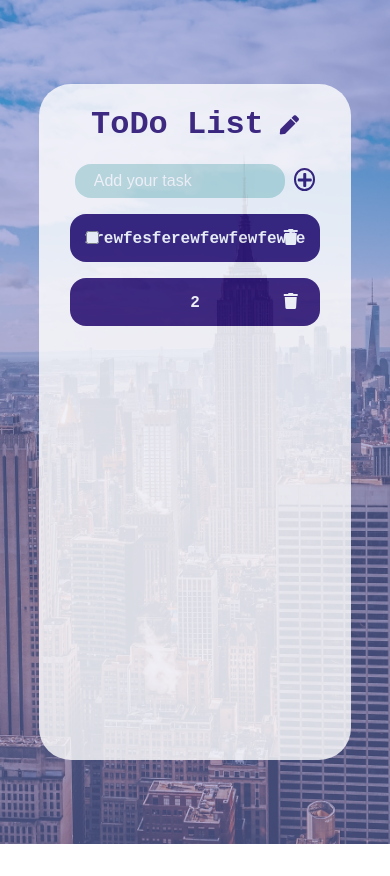
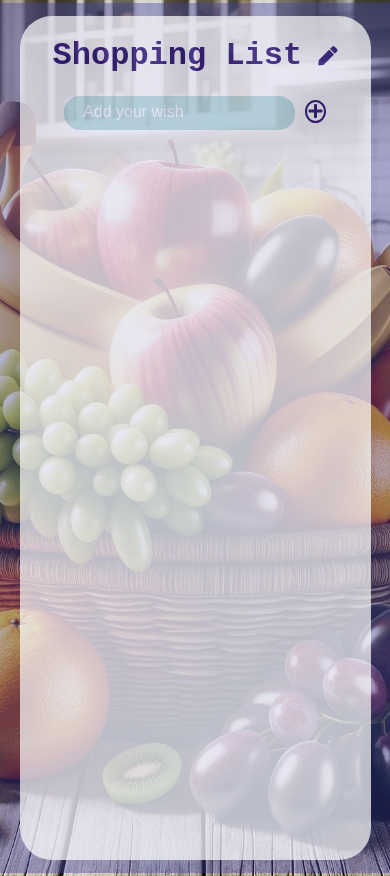
Before and after one commit to alex100588/todo-list-app, a plain HTML site: page index.html in a window 390 px wide. Before the commit the page ends 844 px from the top, so only its background shows below. Drawn offline with Linux system fonts and the light colour scheme.

Commit message:
terminat

```diff
--- a/index.html
+++ b/index.html
@@ -18,16 +18,16 @@
     <div class="container">
       <div class="content">
         <div class="to-do-text">
-          <h1 class="h1">ToDo List</h1>
+          <h1 class="h1">Shopping List</h1>
           <i class="fa fa-pen"></i>
         </div>
         <div class="to-do-input">
-          <input class="input-text" type="text" placeholder="Add your task" />
+          <input class="input-text" type="text" placeholder="Add your wish" />
 
           <i class="fas fa-plus icon plus-icon"></i>
         </div>
         <div class="paragraf-container">
-          <div class="position">
+          <!-- <div class="position ">
             <p class="paragraf-style">1rewfesferewfewfewfewfe</p>
             <i class="fas fa-trash icon icon2"></i>
             <input type="checkbox" class="check-item">
@@ -36,7 +36,7 @@
           <div class="position">
             <p class="paragraf-style">2</p>
             <i class="fas fa-trash icon icon2"></i>
-          </div>
+          </div> -->
         </div>
       </div>
     </div>
--- a/script.js
+++ b/script.js
@@ -1,9 +1,6 @@
 const input = document.querySelector(".input-text");
 const addIcon = document.querySelector(".plus-icon");
 const paragraphContainer = document.querySelector(".paragraf-container");
-const checkeItem = document.querySelector(".check-item");
-const content = document.querySelector(".to-do-text");
-const position = document.querySelector(".position");
 
 // Am incarcat container-ul cu ce avem deja salvat in local-storage sub key-ul 'data'
 window.addEventListener("load", () => {
@@ -11,7 +8,7 @@ window.addEventListener("load", () => {
   if (storedTodoItemsText) {
     paragraphContainer.innerHTML = storedTodoItemsText;
   }
-  attachDeleteListeners();
+  attachAllListeners();
 });
 
 // Actiunea de adaugare a unui 'todo item' pe event 'click'
@@ -52,20 +49,20 @@ const addTodoItem = (text) => {
   updateTodosToLocalStorage();
   // Adaugarea evenimentului de stergere
   attachDeleteListener(icon);
-  atachChecked(checkbox);
-
+  attachChecked(checkbox, div);
 };
 
 // Am adaugat click event pe toate 'icons' deja existente
-const attachDeleteListeners = () => {
+const attachAllListeners = () => {
   const icons = document.querySelectorAll(".icon2");
-  const allChecboxes = document.querySelectorAll(".check-item");
+  const allCheckboxes = document.querySelectorAll(".check-item");
+
   icons.forEach((icon) => {
     attachDeleteListener(icon);
   });
 
-  allChecboxes.forEach((checkbox) => {
-    atachChecked(checkbox);
+  allCheckboxes.forEach((checkbox) => {
+    attachChecked(checkbox);
   });
 };
 
@@ -78,14 +75,14 @@ const attachDeleteListener = (icon) => {
 };
 
 // Checkbox after its checked
-const atachChecked = (checkbox) => {
+const attachChecked = (checkbox) => {
   checkbox.addEventListener("click", (e) => {
+    const parentDiv = e.target.parentElement;
+    console.log(parentDiv);
 
-    console.log("checked", e.target);
-    console.log(position);
-
-    position.classList.add("checked");
-    console.log("after");
+    // Am facut toggle la clasa de 'checked' pe elementul parinte
+    parentDiv.classList.toggle("checked");
+    updateTodosToLocalStorage();
   });
 };
 
--- a/style.css
+++ b/style.css
@@ -1,10 +1,9 @@
 body {
-  background: url("img/empire-state-building-6675010_1920.jpg");
+  background: url("img/fruit-basket-8410566_1280.png");
   background-repeat: no-repeat;
   background-size: cover;
   background-position: center;
-  background-position: fixed
-  ;
+  background-position: fixed;
   margin: 0;
   padding: 0;
   box-sizing: border-box;
@@ -15,7 +14,6 @@ body {
   cursor: pointer;
 }
 
-
 .container {
   display: flex;
   justify-content: center;
@@ -24,20 +22,20 @@ body {
   min-height: 100vh;
   position: relative;
 }
-.container::before{
-  content: '';
-  background-color: rgb(121, 121, 201);
+.container::before {
+  content: "";
+  background-color: rgb(66, 66, 163);
   position: absolute;
   left: 0;
   right: 0;
   width: 100vw;
-  height: 100vh;
-  opacity: 0.5;
+  height: 100%;
+  opacity: 0.4;
 }
 
 .content {
   border-radius: 2rem;
-  opacity: 0.8;
+  opacity: 0.7;
   margin-top: 5rem;
   text-align: center;
   background-color: white;
@@ -71,7 +69,6 @@ body {
   padding: 0.6rem 1.2rem;
   cursor: pointer;
 }
-
 
 .input-text::placeholder {
   color: white;
@@ -123,28 +120,57 @@ body {
   color: white;
 }
 
-.check-item{
+.check-item {
   position: absolute;
   left: 12px;
   top: 14px;
   color: white;
 }
-.checked{
+.checked {
   background-color: #000000;
   text-decoration: line-through;
-  color: white;
+  color: #000000;
 }
 
 @media screen and (max-width: 1024px) {
   .content {
     width: 80%;
+    margin-top: 0;
   }
 }
 @media screen and (max-width: 600px) {
   .container {
-    height: 100vh;
+    margin-top: 1rem;
+    margin-bottom: 1rem;
+    min-height: 100vh;
   }
   .content {
     margin-top: 0;
+    min-height: 100vh;
+    width: 90%;
+  }
+  .container::before {
+    content: "";
+
+    height: 103%;
+  }
+
+  .position {
+    margin-top: 0.3rem;
+  }
+
+  .paragraf-style {
+    font-size: 0.8rem;
+  }
+
+  .icon2 {
+    right: 9px;
+    top: 12px;
+    font-size: 0.8rem;
+  }
+
+  .check-item {
+    left: 5px;
+    top: 10px;
   }
 }
```
Also changed, not shown: img/fruit-basket-8410566_1280.png (added).
